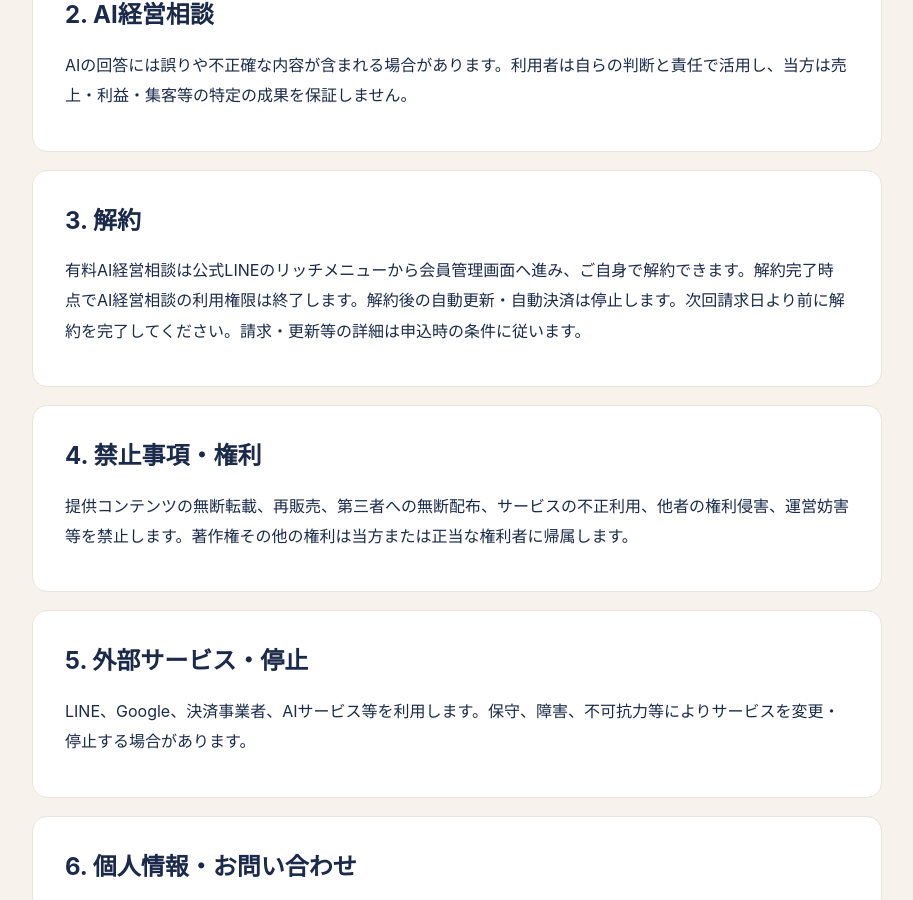
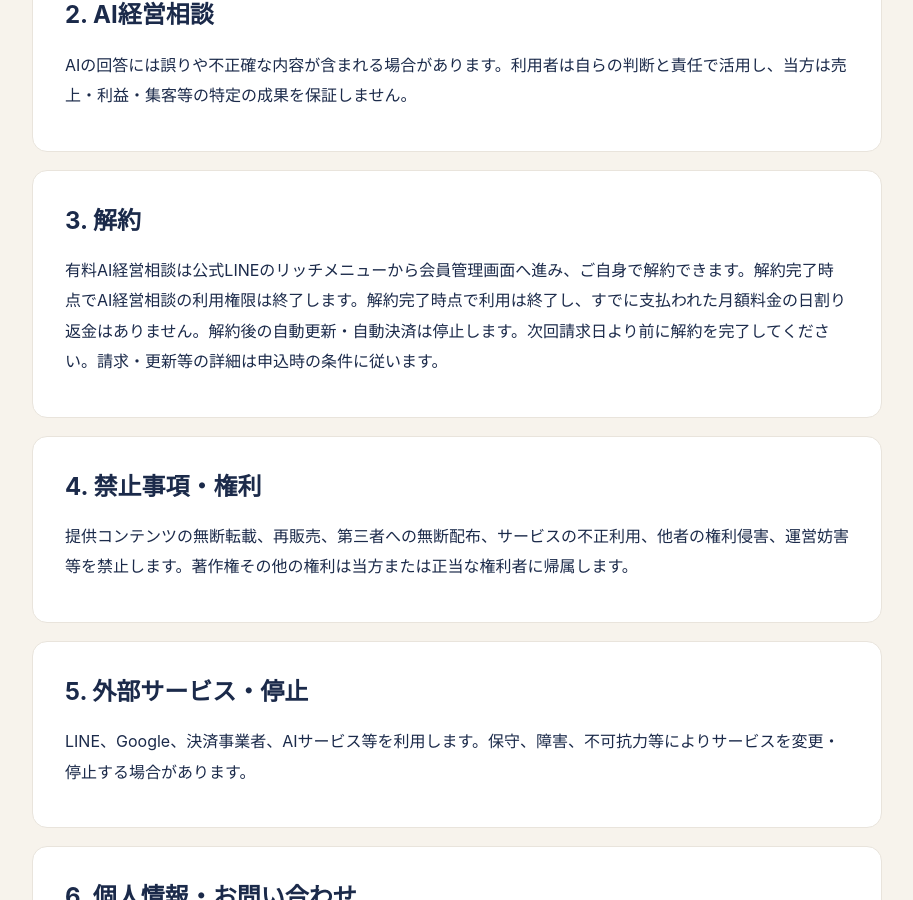
Before and after one commit to insyokuten/restaurant-growth-hub, a Jekyll site: the page built from terms.md, in a window 1280 px wide and 900 px high, scrolled down 641 px. Shown: the whole window, without its empty margins (183-1096 px from the left). Built offline with Jekyll 4.4.1, drawn with Linux system fonts in a browser that asks for light colours.

Commit message:
Clarify no prorated refunds after cancellation

```diff
--- a/terms.md
+++ b/terms.md
@@ -8,7 +8,7 @@ permalink: /terms/
 <p class="lead">本規約は、飲食店経営の右腕（以下「当方」）が提供する情報、AI診断、AI経営相談、デジタルコンテンツ等の利用条件を定めます。</p>
 <div class="info-panel"><h2>1. サービスと契約</h2><p>本サービスは飲食店経営に関する情報・ツール・AIによる診断や提案等を提供します。有料サービスの契約は、申込内容に従い決済が確認された時点で成立します。有料AI経営相談は月額1,480円（税込）で、解約されない限り毎月自動更新・自動決済されます。請求日などの詳細は購入画面に表示します。</p></div>
 <div class="info-panel"><h2>2. AI経営相談</h2><p>AIの回答には誤りや不正確な内容が含まれる場合があります。利用者は自らの判断と責任で活用し、当方は売上・利益・集客等の特定の成果を保証しません。</p></div>
-<div class="info-panel"><h2>3. 解約</h2><p>有料AI経営相談は公式LINEのリッチメニューから会員管理画面へ進み、ご自身で解約できます。解約完了時点でAI経営相談の利用権限は終了します。解約後の自動更新・自動決済は停止します。次回請求日より前に解約を完了してください。請求・更新等の詳細は申込時の条件に従います。</p></div>
+<div class="info-panel"><h2>3. 解約</h2><p>有料AI経営相談は公式LINEのリッチメニューから会員管理画面へ進み、ご自身で解約できます。解約完了時点でAI経営相談の利用権限は終了します。解約完了時点で利用は終了し、すでに支払われた月額料金の日割り返金はありません。解約後の自動更新・自動決済は停止します。次回請求日より前に解約を完了してください。請求・更新等の詳細は申込時の条件に従います。</p></div>
 <div class="info-panel"><h2>4. 禁止事項・権利</h2><p>提供コンテンツの無断転載、再販売、第三者への無断配布、サービスの不正利用、他者の権利侵害、運営妨害等を禁止します。著作権その他の権利は当方または正当な権利者に帰属します。</p></div>
 <div class="info-panel"><h2>5. 外部サービス・停止</h2><p>LINE、Google、決済事業者、AIサービス等を利用します。保守、障害、不可抗力等によりサービスを変更・停止する場合があります。</p></div>
 <div class="info-panel"><h2>6. 個人情報・お問い合わせ</h2><p>情報の取り扱いは<a href="{{ '/privacy/' | relative_url }}">プライバシーポリシー</a>をご確認ください。お問い合わせは<a href="mailto:create.to.market@gmail.com">create.to.market@gmail.com</a> または <a href="{{ site.line_url | escape }}">公式LINE</a>までお願いします。</p></div>
```
